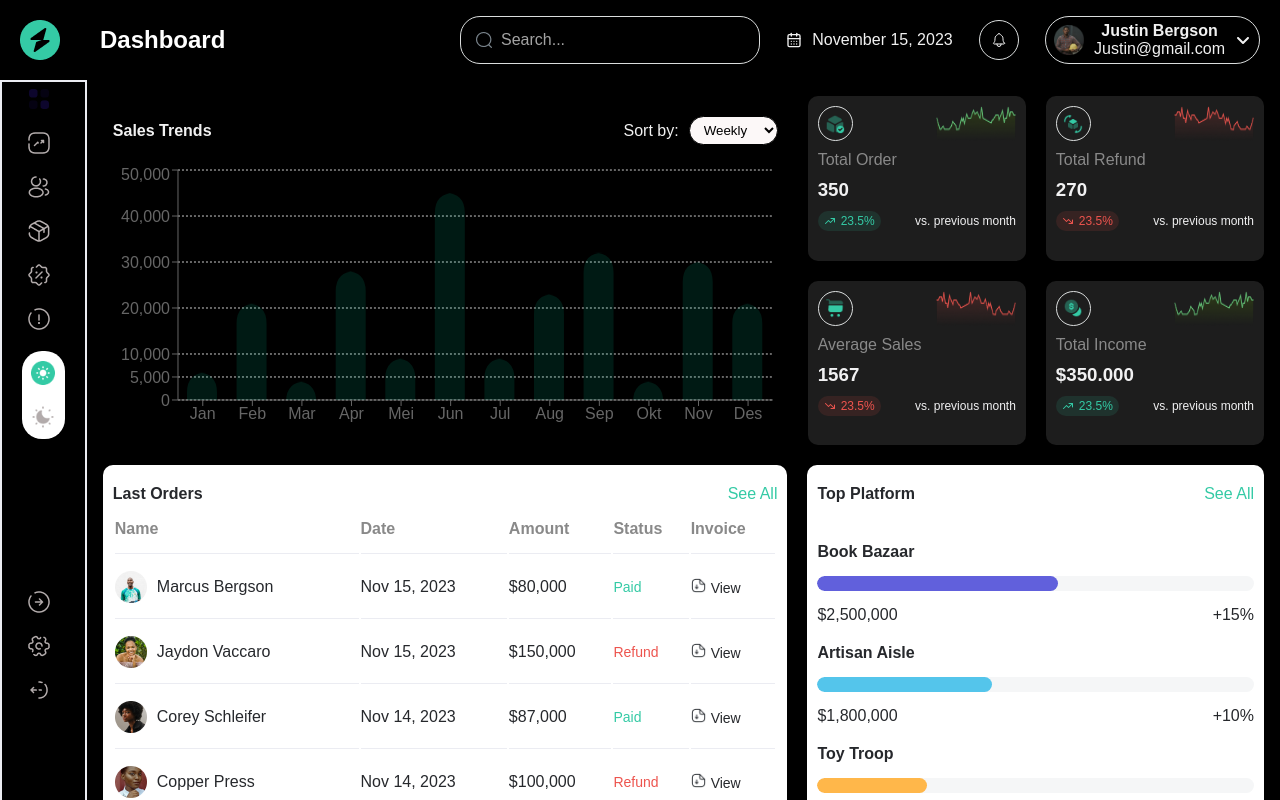
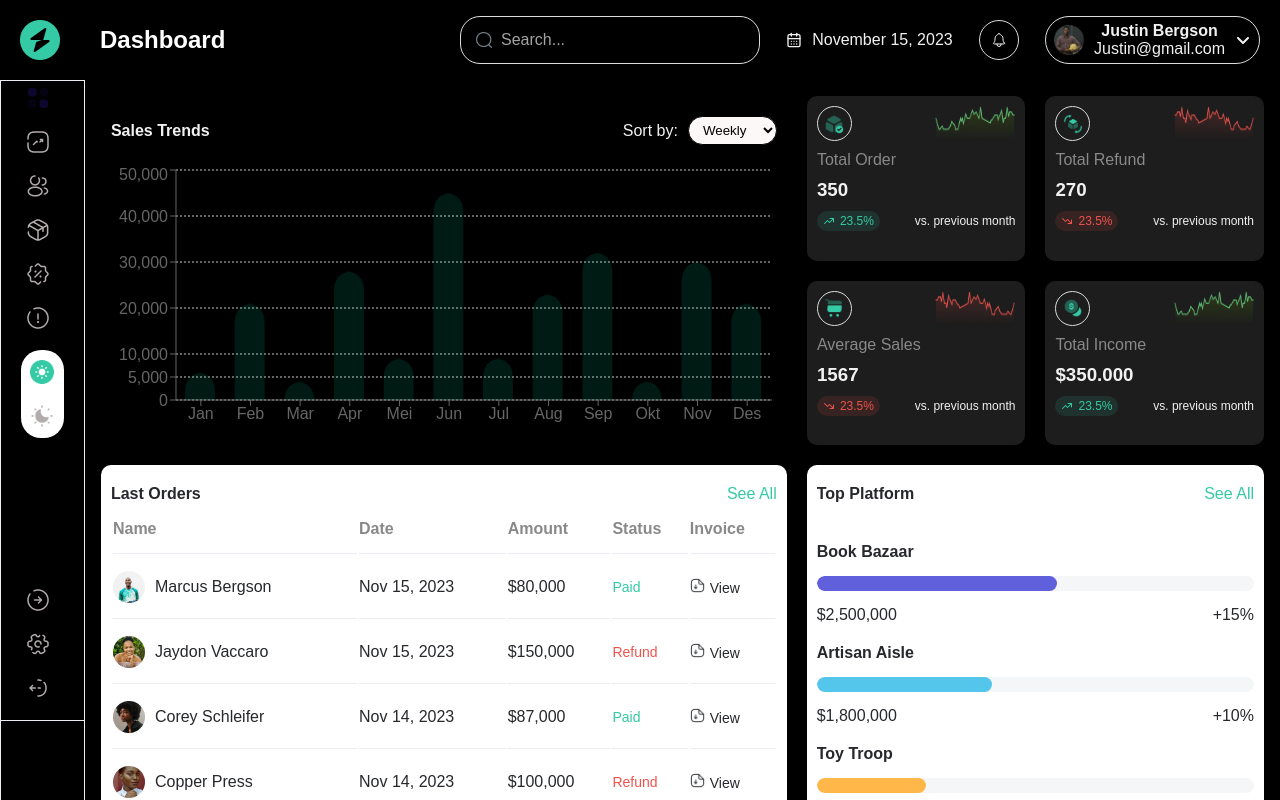
Before and after one commit to bezbrain/geepay-task, a React (Vite) app: page / in a window 1280 px wide. Shown: the top 800 px of the page. Built offline with nearby package versions, Linux system fonts and the light colour scheme.

Commit message:
Adjust the side bar border

```diff
--- a/src/components/sharedLayouts/sideBar/side-bar/sideBar.jsx
+++ b/src/components/sharedLayouts/sideBar/side-bar/sideBar.jsx
@@ -11,9 +11,9 @@ const SideBar = ({ isDark }) => {
       }`}
     >
       <div
-        className={`${isDark ? styles.dark__mode : styles.light__mode} ${
-          styles.side__bar
-        }`}
+        className={`${
+          isDark ? styles.dark__mode__side__bar : styles.light__mode__side__bar
+        } ${styles.side__bar}`}
       >
         <div className={styles.top__icons}>
           {topIcons.map((each) => {
--- a/src/components/sharedLayouts/sideBar/side-bar/sideBar.module.css
+++ b/src/components/sharedLayouts/sideBar/side-bar/sideBar.module.css
@@ -1,11 +1,12 @@
 .sidebar__section {
-  border: 2px solid #ebecf2;
   min-height: 90vh;
 }
 .light__mode {
+  border: 2px solid #ebecf2;
   background-color: #eff0f3;
 }
 .dark__mode {
+  border: 1px solid #ebecf2;
   background-color: #000;
 }
 
@@ -18,6 +19,14 @@
   gap: 50px;
   padding-inline: 20px;
   /* background-color: #eff0f3; */
+}
+.dark__mode__side__bar {
+  border-bottom: 1px solid #ebecf2;
+  background-color: #000;
+}
+.light__mode__side__bar {
+  border-bottom: 1px solid #ebecf2;
+  background-color: #eff0f3;
 }
 
 .top__icons {
```
